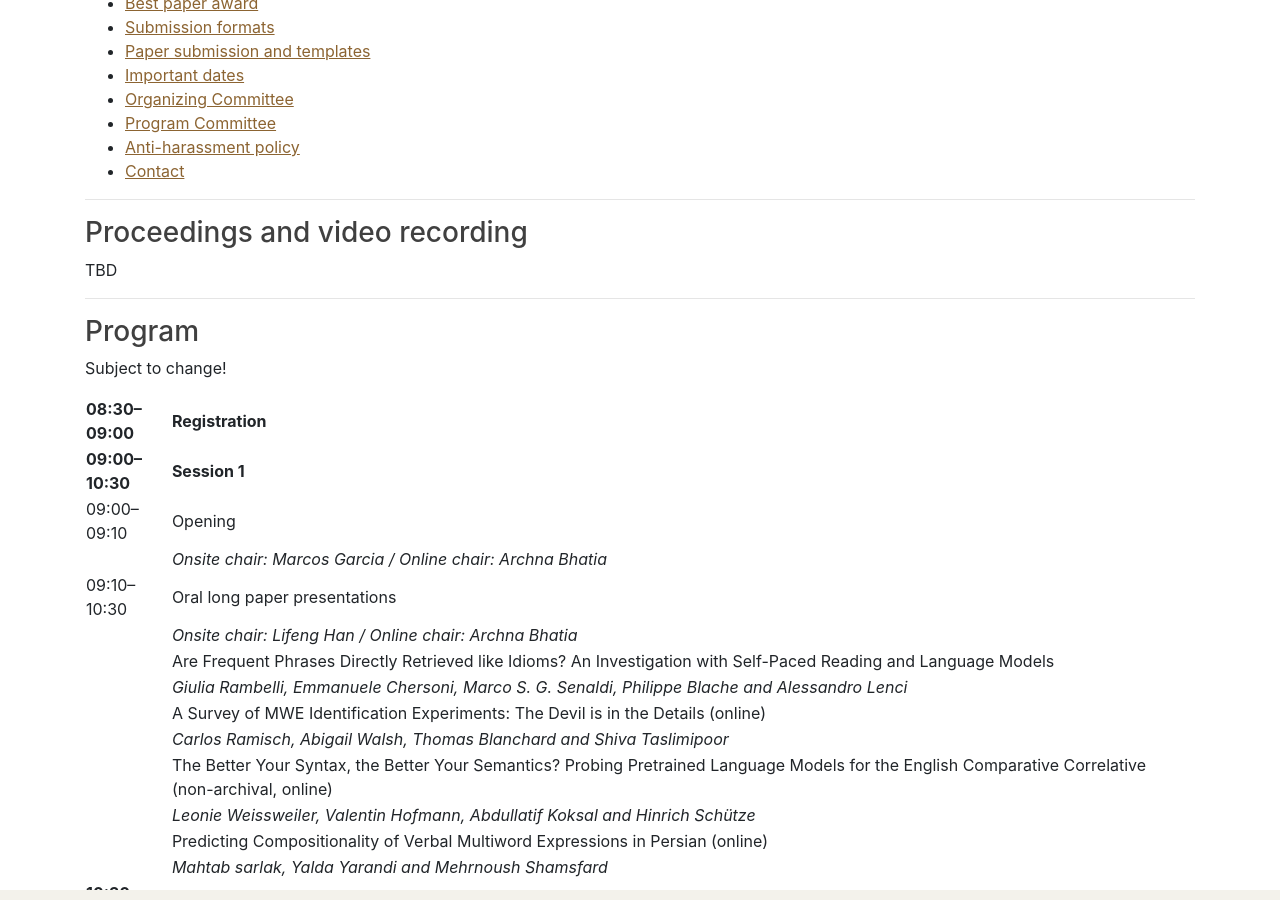
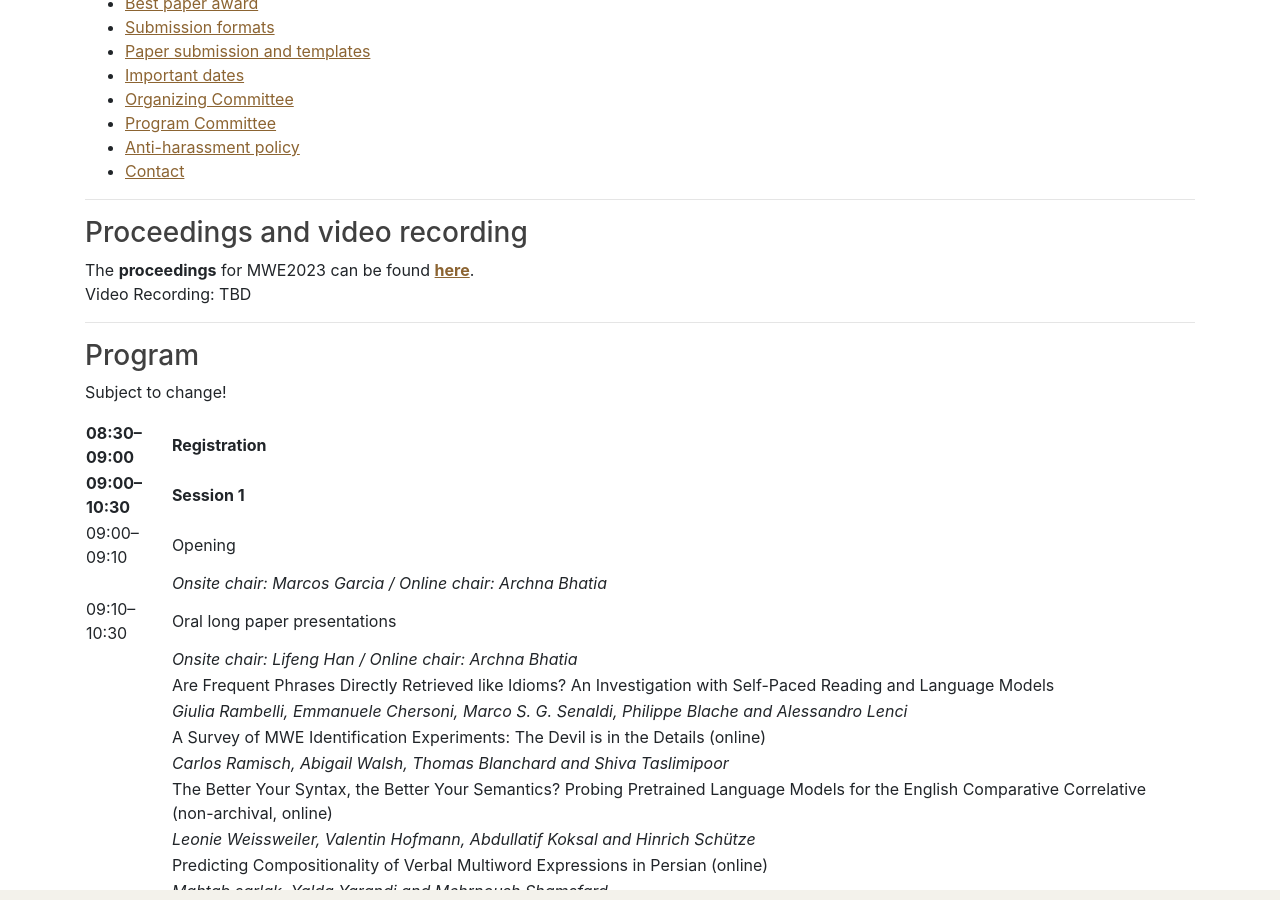
Before and after one commit to multiword/multiword.github.io, a Jekyll site: the page built from mwe2023/index.md, in a window 1280 px wide and 900 px high, scrolled down 829 px. Built offline with Jekyll 4.4.1, drawn with Linux system fonts in a browser that asks for light colours; comment, search, counter and statistics services are not loaded.

Commit message:
Update index
added link to the proceedings

```diff
--- a/mwe2023/index.md
+++ b/mwe2023/index.md
@@ -69,7 +69,8 @@ Special Interest Group on the Lexicon ([SIGLEX](http://www.siglex.org/)) of the
 
 ### <a name="proceedings-video"> Proceedings and video recording </a>
 
-TBD
+The <b>proceedings</b> for MWE2023 can be found <b>[here](https://aclanthology.org/volumes/2023.mwe-1/)</b>.<br>
+Video Recording: TBD
 
 -----
 
```
